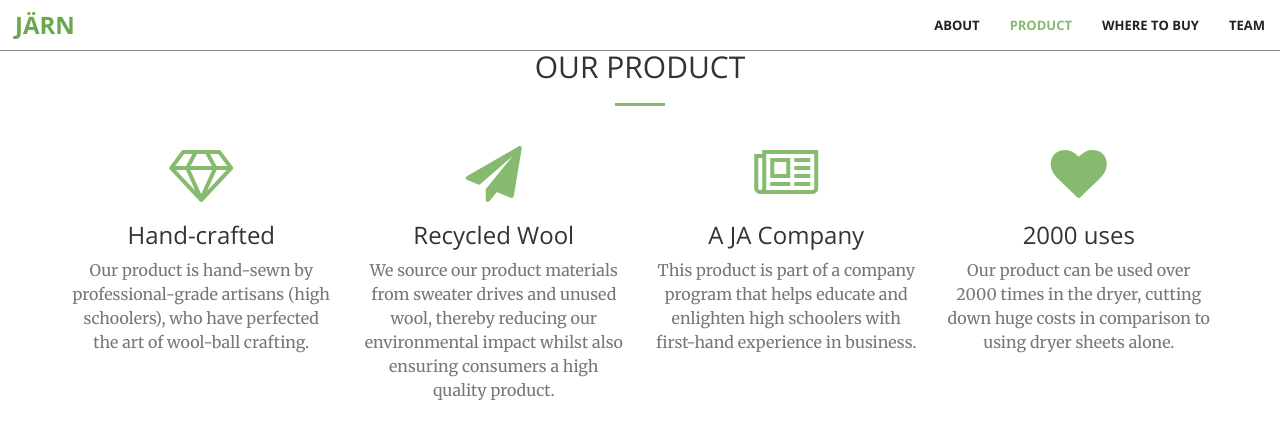
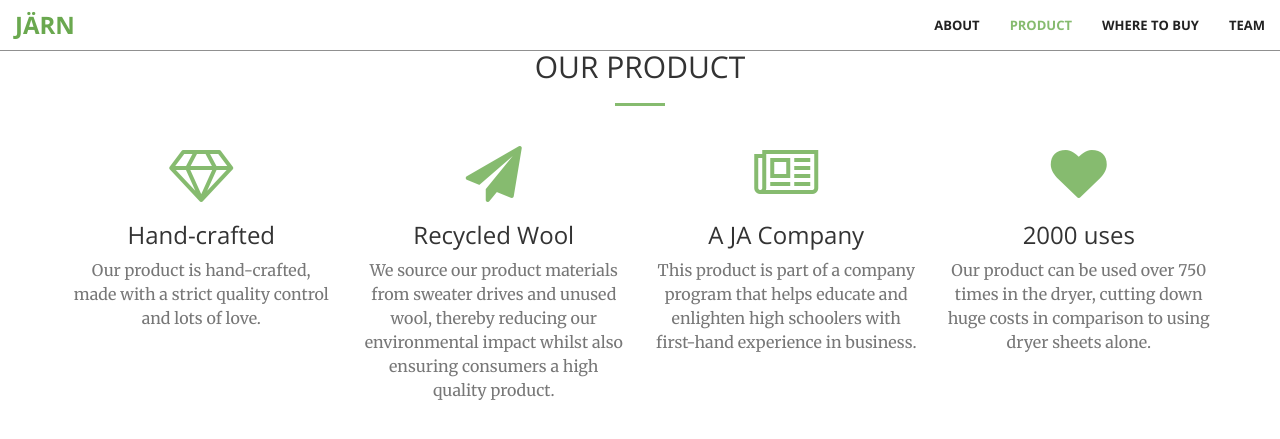
Before and after one commit to jerryzhou196/jawhool, a Jekyll site: the page built from index.html, in a window 1280 px wide and 900 px high, scrolled down 1344 px, cut to the strip 0-478 px from the top of the window. Shown: the top 439 px of the strip. Built offline with Jekyll 4.4.1, drawn with Linux system fonts in a browser that asks for light colours.

Commit message:
Update services.html

```diff
--- a/_includes/services.html
+++ b/_includes/services.html
@@ -13,7 +13,7 @@
                 <div class="service-box">
                     <i class="fa fa-4x fa-diamond wow bounceIn text-primary"></i>
                     <h3>Hand-crafted</h3>
-                    <p class="text-muted">Our product is hand-sewn by professional-grade artisans (high schoolers), who have perfected the art of wool-ball crafting. </p>
+                    <p class="text-muted">Our product is hand-crafted, made with a strict quality control and lots of love. </p>
                 </div>
             </div>
             <div class="col-lg-3 col-md-6 text-center">
@@ -34,7 +34,7 @@
                 <div class="service-box">
                     <i class="fa fa-4x fa-heart wow bounceIn text-primary" data-wow-delay=".3s"></i>
                     <h3>2000 uses</h3>
-                    <p class="text-muted">Our product can be used over 2000 times in the dryer, cutting down huge costs in comparison to using dryer sheets alone.  </p>
+                    <p class="text-muted">Our product can be used over 750 times in the dryer, cutting down huge costs in comparison to using dryer sheets alone.  </p>
                 </div>
             </div>
         </div>
```
